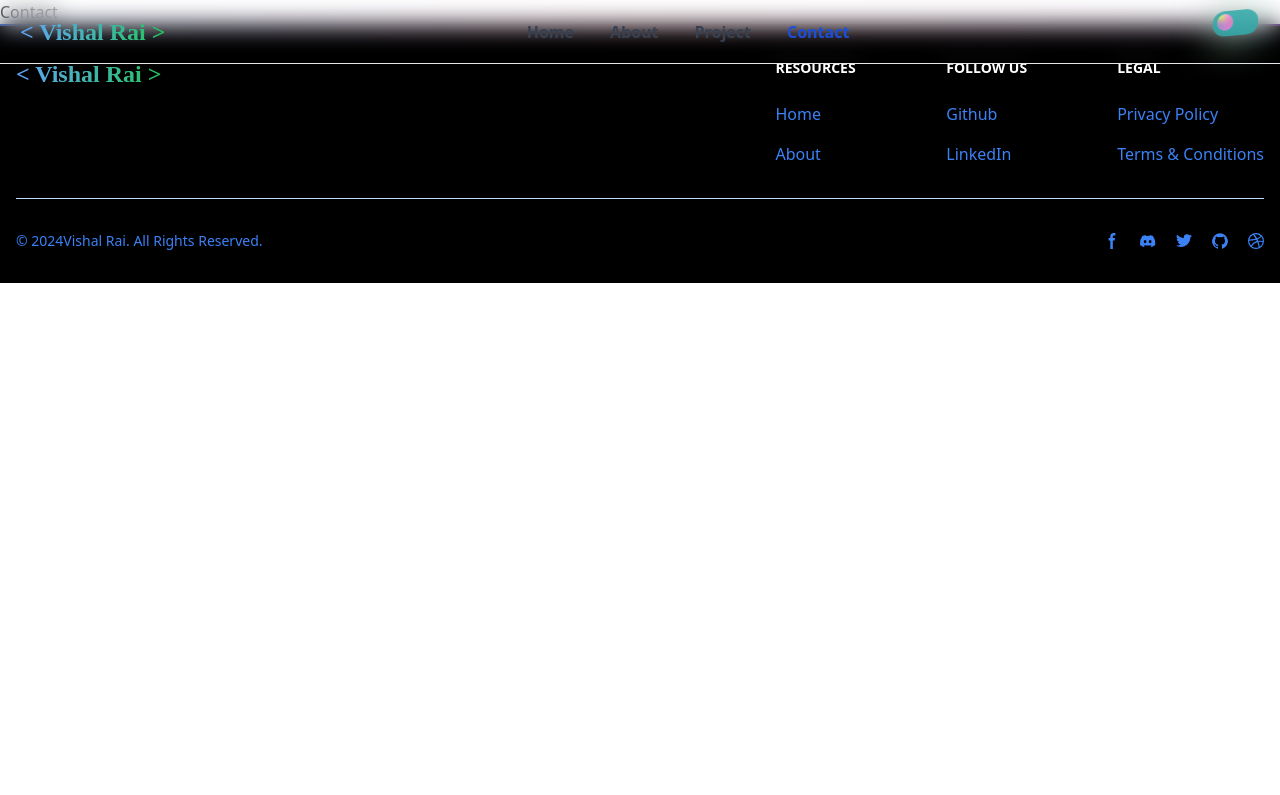
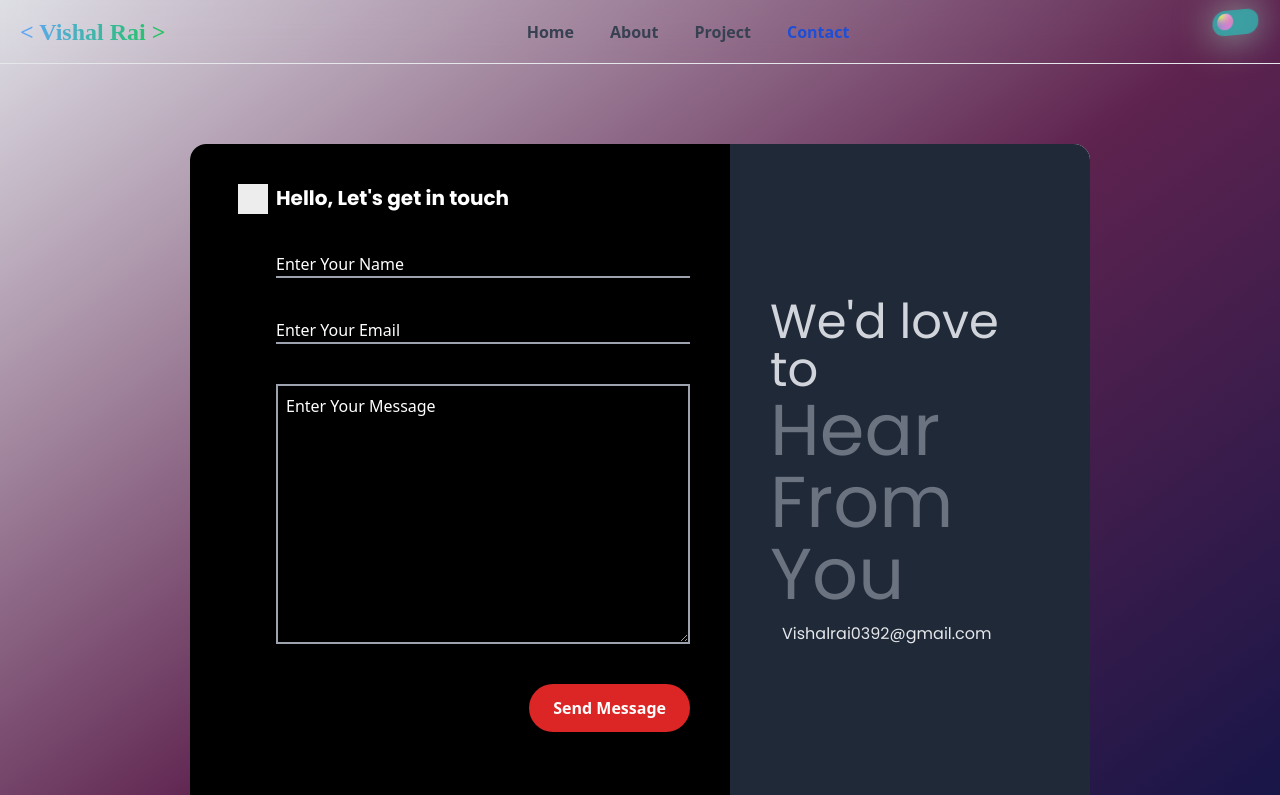
Before and after one commit to Vishalra-i/Portfolio, a React (Vite) app: page /contact in a window 1280 px wide. Shown: the top 795 px of the page. Built offline with nearby package versions, Linux system fonts and the light colour scheme; grey boxes are pictures that could not be loaded; a web font is replaced by a local one.

Commit message:
contact us added

```diff
--- a/src/components/Contact.jsx
+++ b/src/components/Contact.jsx
@@ -1,9 +1,55 @@
-import React from 'react'
+import React from 'react';
 
+// Contact component
 function Contact() {
   return (
-    <div>Contact</div>
-  )
+    // Container with gradient background
+    <div className='min-w-full relative flex justify-center items-center min-h-screen px-10 py-24 lg:py-36 bg-gradient-to-br from-[#dfe0e6] via-[#5e234f] to-[#0a1346]' id="container">
+      {/* Contact Form Container */}
+      <div className="rounded-2xl flex flex-col justify-between bg-white lg:flex-row lg:justify-between lg:top-24 lg:w-[900px]">
+        {/* Left side of the form */}
+        <div className="lg:w-[60%]   rounded-tl-2xl justify-between rounded-bl-2xl flex  dark:bg-black dark:text-white p-5 lg:p-10">
+          <img className='max-h-[30px] mx-2 max-w-[30px]  brightness-150 ' src="https://img.icons8.com/ios-filled/50/228BE6/like--v1.png" alt="like--v1"/>
+          <section className='w-[90%]'>
+            <p className='font-bold text-xl font-poppins'>Hello, Let's get in touch</p>
+            <form action="" className='py-10 flex flex-col  gap-10'>
+                      <input type="text" placeholder='Enter Your Name'
+                      className='border-b-2 border-0 placeholder:text-white border-black dark:border-gray-400 dark:bg-black outline-none'
+                      name="" id="" />
+
+                      <input type="email"
+                        placeholder='Enter Your Email'
+                        className='border-b-2 border-0 placeholder:text-white border-black dark:border-gray-400 dark:bg-black outline-none'
+                      name="" id="" />
+
+                      <textarea name=""
+                      placeholder='Enter Your Message'
+                      className='border-2  p-2 placeholder:text-white border-black dark:border-gray-400 dark:bg-black outline-none'
+                      id="" cols="10" rows="10"></textarea>
+                      <div className='flex justify-between'>
+                        <div></div>
+                      <button type="submit" className='bg-red-600 font-bold  before:w-[80%] w-fit text-white px-6 py-3 rounded-[30px]'>Send Message</button>
+                      </div>
+
+
+                   </form>
+          </section>
+        </div>
+        {/* Right side of the form */}
+        <div className="lg:w-[40%] rounded-tr-2xl flex-col rounded-br-2xl flex justify-center items-center dark:bg-gray-800 dark:text-white p-5 lg:p-10">
+              <div className=' font-poppins'>
+              <h1 className='text-gray-300 text-5xl'>We'd love to</h1>
+              <h1 className='text-gray-500 text-7xl'>Hear From You</h1>
+              <h1 className='text-gray-200  p-3'>Vishalrai0392@gmail.com</h1>
+
+              </div>
+        </div>
+
+      </div>
+    </div>
+  );
 }
 
-export default Contact
+
+
+export default Contact;
--- a/src/components/Header.jsx
+++ b/src/components/Header.jsx
@@ -13,7 +13,9 @@ function Header() {
   return (
     <>
     <div class="fixed z-10 py-2 px-5 border-b-[1px] flex justify-between items-center backdrop-blur-md text-white w-full h-16">
-           <h1 class="text-2xl font-bold font-protest  text-center  text-transparent bg-gradient-to-r from-blue-400 to-green-500 bg-clip-text animate-slideInFromLeft"> &lt; Vishal Rai &gt;</h1>
+    <Link to="/" >
+    <h1 class="text-2xl font-bold font-protest  text-center  text-transparent bg-gradient-to-r from-blue-400 to-green-500 bg-clip-text animate-slideInFromLeft"> &lt; Vishal Rai &gt;</h1>
+    </Link>
            <div className=' max-sm:hidden sm:hidden md:flex max-lg:flex justify-between flex-row gap-9 font-extrabold px-2  '>
                <Headlink/>
            </div>
--- /dev/null
+++ b/src/components/try.jsx
@@ -0,0 +1,74 @@
+import React from 'react'
+
+function Contact() {
+  return (
+    <div className='min-w-full relative flex justify-center items-center min-h-screen px-10 py-96 bg-gradient-to-br from-[#dfe0e6] via-[#5e234f] to-[#0a1346]' id="container">
+
+             <div className="rounded-2xl  flex justify-between bg-white absolute top-24 w-[900px]">
+              <div className="  w-[60%] rounded-tl-2xl justify-between rounded-bl-2xl flex dark:bg-black dark:text-white p-10">
+                 <img className='max-h-[30px] max-w-[30px]' src="https://img.icons8.com/ios-filled/50/228BE6/like--v1.png" alt="like--v1"/>
+                 <section className='w-[90%]'>
+                  <p className='font-bold text-xl font-poppins'>Hello,Let's get in touch</p>
+                   <form action="" className='py-10 flex flex-col  gap-10'>
+                      <input type="text" placeholder='Enter Your Name'
+                      className='border-b-2 border-0 placeholder:text-white border-black dark:border-gray-400 dark:bg-black outline-none'
+                      name="" id="" />
+
+                      <input type="email"
+                        placeholder='Enter Your Email'
+                        className='border-b-2 border-0 placeholder:text-white border-black dark:border-gray-400 dark:bg-black outline-none'
+                      name="" id="" />
+
+                      <textarea name=""
+                      placeholder='Enter Your Message'
+                      className='border-2  p-2 placeholder:text-white border-black dark:border-gray-400 dark:bg-black outline-none'
+                      id="" cols="10" rows="10"></textarea>
+                      <div className='flex justify-between'>
+                        <div></div>
+                      <button type="submit" className='bg-red-600 font-bold  before:w-[80%] w-fit text-white px-6 py-3 rounded-[30px]'>Send Message</button>
+                      </div>
+
+
+                   </form>
+
+
+
+                </section>
+              </div>
+              </div>
+    </div>
+  )
+}
+
+export default Contact
+
+const ContactTextArea = ({ row, placeholder, name, defaultValue }) => {
+  return (
+    <>
+      <div className="mb-6">
+        <textarea
+          rows={row}
+          placeholder={placeholder}
+          name={name}
+          className="w-full resize-none rounded border border-stroke px-[14px] py-3 text-base text-body-color outline-none focus:border-primary dark:border-dark-3 dark:bg-dark dark:text-dark-6"
+          defaultValue={defaultValue}
+        />
+      </div>
+    </>
+  );
+};
+
+const ContactInputBox = ({ type, placeholder, name }) => {
+  return (
+    <>
+      <div className="mb-6">
+        <input
+          type={type}
+          placeholder={placeholder}
+          name={name}
+          className="w-full rounded border border-stroke px-[14px] py-3 text-base text-body-color outline-none focus:border-primary dark:border-dark-3 dark:bg-dark dark:text-dark-6"
+        />
+      </div>
+    </>
+  );
+};
```
